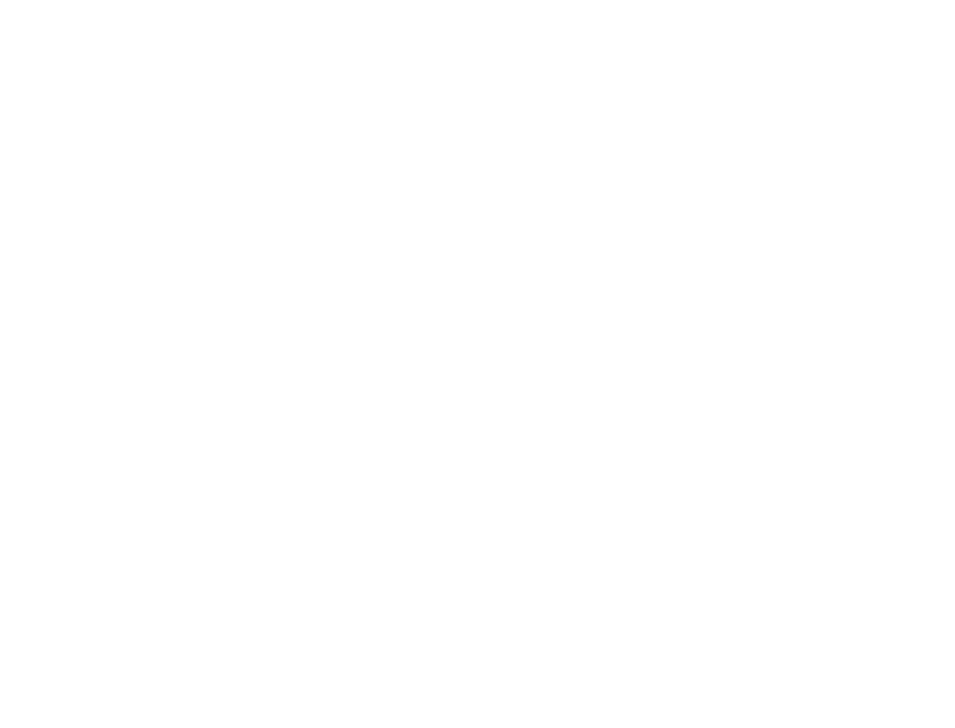
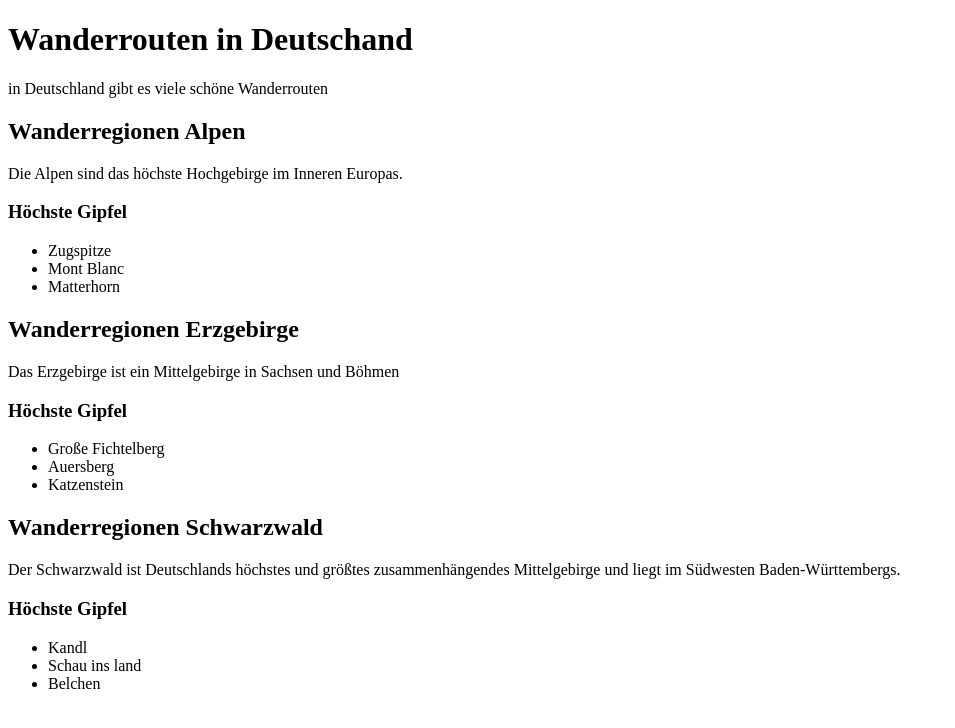
Before and after one commit to christophschmitz/html-intro, a plain HTML site: page index.html in a window 1280 px wide. Shown: the whole page, without its empty margins (0-955 px from the left). Drawn offline with Linux system fonts and the light colour scheme.

Commit message:
Add main

```diff
--- a/index.html
+++ b/index.html
@@ -4,9 +4,44 @@
     <meta charset="UTF-8">
     <meta http-equiv="X-UA-Compatible" content="IE=edge">
     <meta name="viewport" content="width=device-width, initial-scale=1.0">
-    <title>Wanderrouten</title>
+    <title>Wanderregionen in Deutschland</title>
 </head>
+
 <body>
+    <main>
+    <h1>Wanderrouten in Deutschand</h1>
+    <p>in Deutschland gibt es viele schöne Wanderrouten</p>
+    <div>
+    <h2>Wanderregionen Alpen</h2>
+    <p>Die Alpen sind das höchste Hochgebirge im Inneren Europas.</p>
+    <h3>Höchste Gipfel</h3>
+    <ul>
+        <li>Zugspitze</li>
+        <li>Mont Blanc</li>
+        <li>Matterhorn</li>
+    </ul>
+    </div>
+    <div>
+        <h2>Wanderregionen Erzgebirge</h2>
+        <p>Das Erzgebirge ist ein Mittelgebirge in Sachsen und Böhmen</p>
+        <h3>Höchste Gipfel</h3>
+        <ul>
+            <li>Große Fichtelberg</li>
+            <li>Auersberg</li>
+            <li>Katzenstein</li>
+        </ul>
+        </div>
+        <div>
+            <h2>Wanderregionen Schwarzwald</h2>
+            <p>Der Schwarzwald ist Deutschlands höchstes und größtes zusammenhängendes Mittelgebirge und liegt im Südwesten Baden-Württembergs.</p>
+            <h3>Höchste Gipfel</h3>
+            <ul>
+                <li>Kandl</li>
+                <li>Schau ins land</li>
+                <li>Belchen</li>
+            </ul>
+            </div>
 
+    </main>
 </body>
 </html>
```
